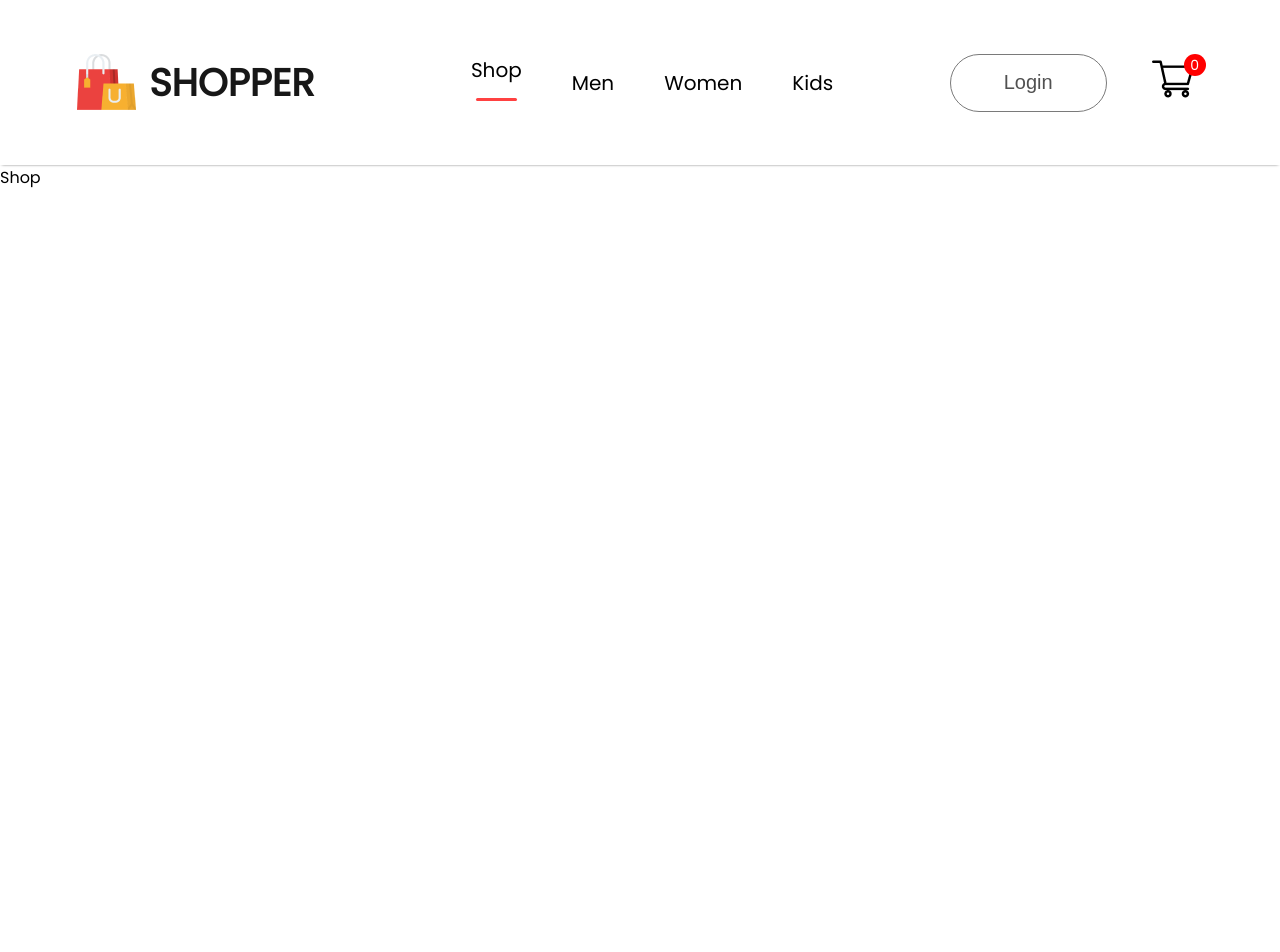
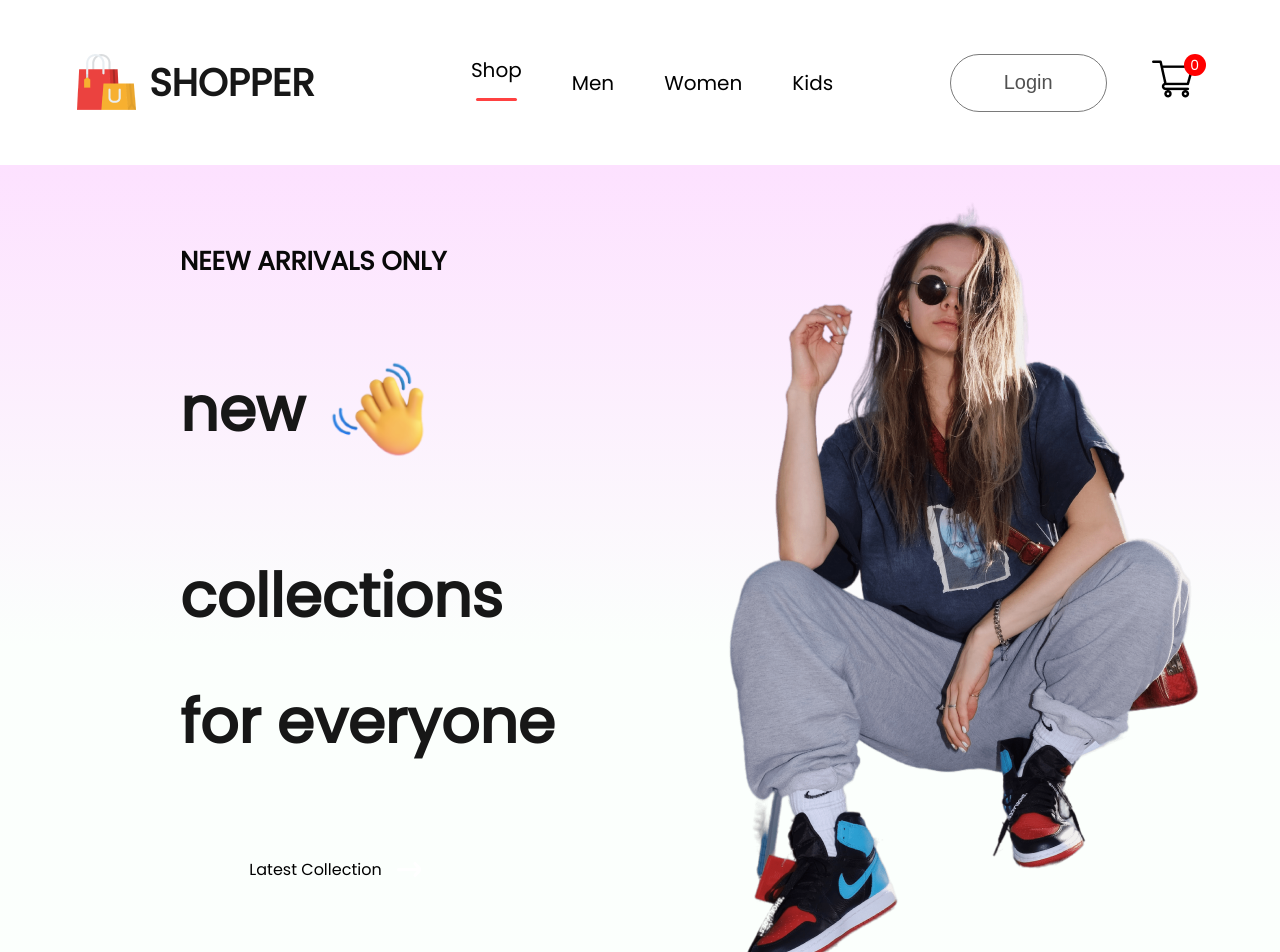
Before and after one commit to SlavikLiabin/shopper, a React (Create React App) app in the folder frontend/: page / in a window 1280 px wide. Shown: the top 952 px of the page. Before the commit the page ends 800 px from the top, so only its background shows below. Built offline with nearby package versions, Linux system fonts and the light colour scheme.

Commit message:
'stylehero'

```diff
--- a/frontend/src/Components/Hero/Hero.css
+++ b/frontend/src/Components/Hero/Hero.css
@@ -0,0 +1,46 @@
+.hero{
+    height: 100vh;
+    background: linear-gradient(180deg, #fde1ff, #e1ffea22 60%);
+    display: flex;
+}
+
+.hero-left {
+    flex: 1;
+    display: flex;
+    flex-direction: column;
+    justify-content: center;
+    gap: 20px;
+    padding-left: 180px;
+    line-height: 1.1;
+}
+
+.hero-left h2 {
+    color: #090909;
+    font-size: 26px;
+    font-weight: 600;
+}
+
+.hero-left p {
+    color: #171717;
+    font-size: 60px;
+    font-weight: 700;
+}
+
+.hero-hand-icon {
+    display: flex;
+    align-items: center;
+    gap: 20px;
+}
+
+.hero-hand-icon img {
+    width: 105px;
+}
+
+.hero-latest-btn {
+    display: flex;
+    justify-content: center;
+    align-items: center;
+    gap: 15px;
+    width: 310px;
+    height: 70px;
+}
--- a/frontend/src/Components/Hero/Hero.jsx
+++ b/frontend/src/Components/Hero/Hero.jsx
@@ -1,8 +1,32 @@
 import React from "react";
 import "./Hero.css";
+import hand_icon from "../Assets/hand_icon.png";
+import arrow_icon from "../Assets/arrow.png";
+import hero_image from '../Assets/hero_image.png'
 
 const Hero = () => {
-  return <div className="hero"></div>;
+  return (
+    <div className="hero">
+      <div className="hero-left">
+        <h2>NEEW ARRIVALS ONLY</h2>
+        <div>
+          <div className="hero-hand-icon">
+            <p>new</p>
+            <img src={hand_icon} alt="" />
+          </div>
+          <p>collections</p>
+          <p>for everyone</p>
+        </div>
+        <div className="hero-latest-btn">
+          <div>Latest Collection</div>
+          <img src={arrow_icon} alt="" />
+        </div>
+      </div>
+      <div className="hero-right">
+        <img src={hero_image} alt="" />
+      </div>
+    </div>
+  );
 };
 
 export default Hero;
--- a/frontend/src/Pages/Shop.jsx
+++ b/frontend/src/Pages/Shop.jsx
@@ -1,8 +1,11 @@
 import React from 'react'
+import Hero from '../Components/Hero/Hero'
 
 const Shop = () => {
   return (
-    <div>Shop</div>
+    <div>
+      <Hero/>
+    </div>
   )
 }
 
```
